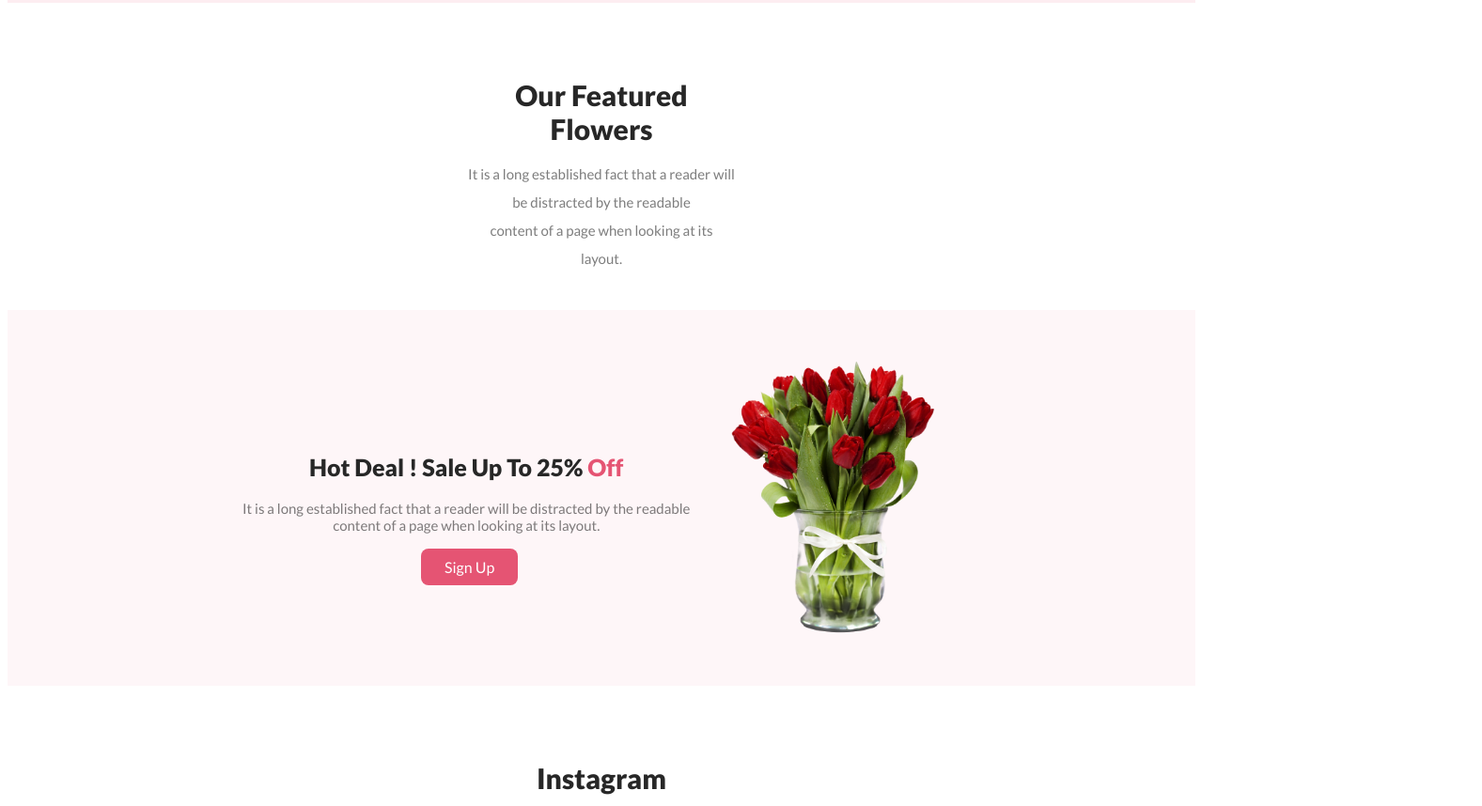
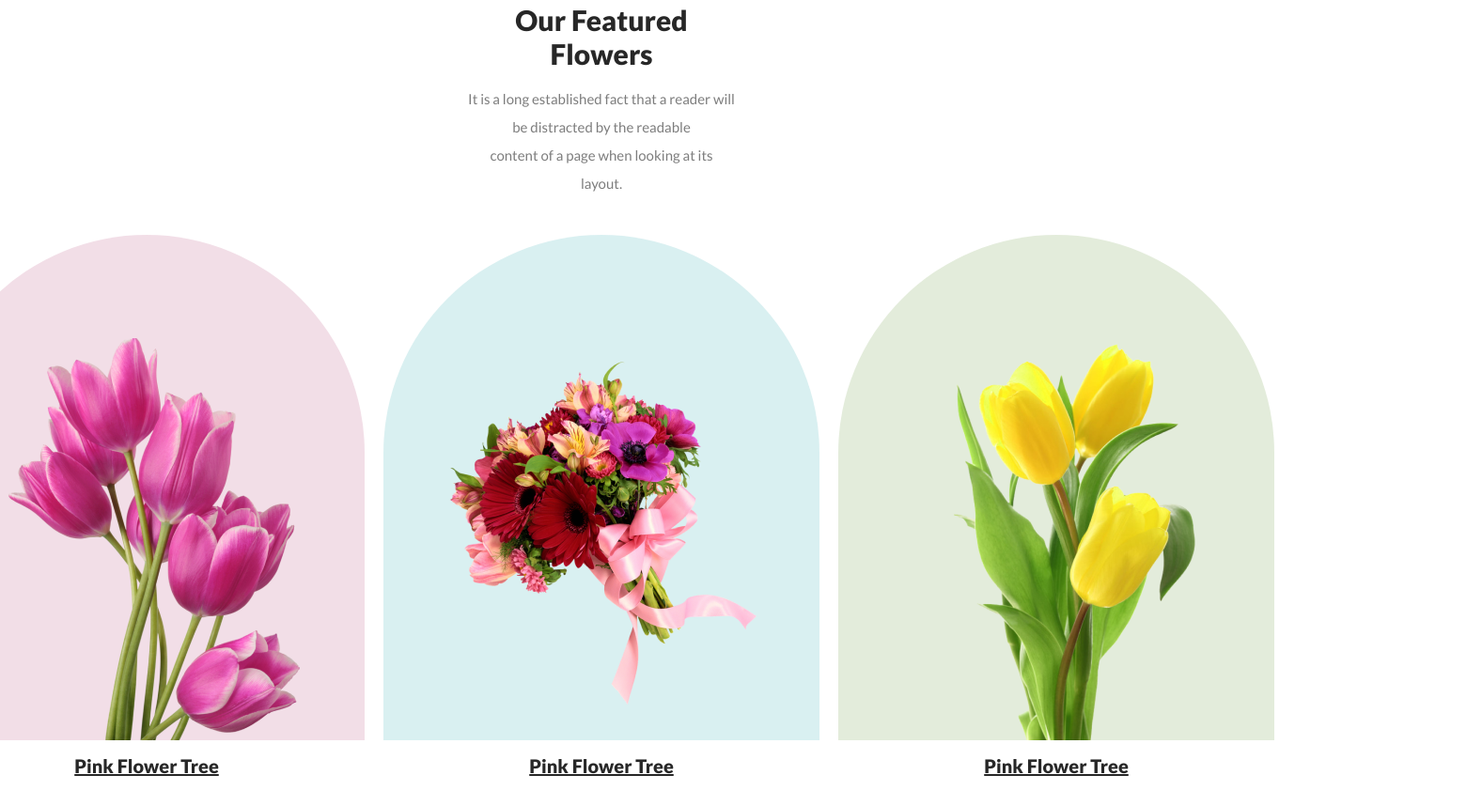
Before and after one commit to Hridooyislam/Assignment_1, a plain HTML site: page index.html in a window 1280 px wide. Shown: the part 805-1663 px from the top of the page at 94% size, 1577 px wide, since content can reach past the window. Drawn offline with Linux system fonts and the light colour scheme.

Commit message:
Final commit

```diff
--- a/index.html
+++ b/index.html
@@ -26,6 +26,26 @@
                 <h2 class="title">Our Featured Flowers</h2>
                 <p class="discrip">It is a long established fact that a reader will be distracted by the readable <br> content of a page when looking at its layout.</p>
             </div>
+            <div class="f_flower">
+                <div>
+                    <div class="bg1">
+                        <img class="pink-1 " src="./Flower Asset/pngwing 6.png" alt="">
+                    </div>
+                    <p class="f-f-p">Pink Flower Tree</p>
+                </div>
+                <div>
+                    <div class="bg2">
+                        <img class="pink-2" src="./Flower Asset/pngwing 5.png" alt="">
+                    </div>
+                    <p class="f-f-p">Pink Flower Tree</p>
+                </div>
+                <div>
+                    <div class="bg3">
+                        <img class="pink-3" src="./Flower Asset/pngwing 7.png" alt="">
+                    </div>
+                    <p class="f-f-p">Pink Flower Tree</p>
+                </div>
+            </div>
         </section>
         <section class="hot_deal">
             <div>
@@ -48,6 +68,7 @@
                     <div class="img"><img src="./Flower Asset/Rectangle 4.png" alt=""></div>
                     <div class="img"><img src="./Flower Asset/Rectangle 5.png" alt=""></div>
                     <div class="img"><img src="./Flower Asset/Rectangle 6.png" alt=""></div>
+                </ul>
             </div>
         </section>
         <section class="bg">
--- a/style.css
+++ b/style.css
@@ -4,21 +4,21 @@ header{
     display: flex;
     padding: 0px 0 0 230px;
     justify-content: space-between;
-    height: 100vh;
+    height: 90vh;
     align-items: center;
 }
 .intro_1{
     color: #272727;
     font-family: Lato ;
     font-weight: 800;
-    font-size: 35px;
-    margin-bottom: -5px;
+    font-size: 65px;
+    margin-bottom: 0px;
 }
 .intro_small{
     /* margin-top: 0; */
     color: rgba(39, 39, 39, 0.60);
     font-family: Lato;
-    font-size: 10px;
+    font-size: 14px;
     text-align: justify;
     /* margin-bottom: 32; */
 }
@@ -32,11 +32,11 @@ header{
     font-family: Lato;
 }
 .image_1{
-    margin-top: 95px;
+    margin-top: 90px;
     width: auto;
-    height: 650px;
+    height: 582px;
     margin-bottom: 0px;
-    /* padding: 50px 240px 0 1045px; */
+    margin-right: 35px;
 }
 /* Main Section-1 &3  */
 .featured_f{
@@ -114,20 +114,71 @@ header{
 .off{
     color: rgba(229, 84, 115, 1);
 }
+.f_flower{
+    display: flex;
+    gap: 20px;
+    justify-content: center;
+    margin-bottom: 70px;
+
+}
+.bg1{
+    width: 464px;
+    height: 538px;
+    border-radius: 300px 300px 0px 0px;
+    background: rgba(167, 33, 98, 0.15);
+}
+.pink-1{
+    margin-top: 110px;
+    margin-left: 85px;
+    width: 310px;
+    height: 428px;
+}
+.bg2{
+    width: 464px;
+    height: 538px;
+    border-radius: 300px 300px 0px 0px;
+    background: rgba(5, 151, 160, 0.15);
+}
+.pink-2{
+    width: 370px;
+    height: 370px;
+    margin-top: 130px;
+    margin-left: 55px;
+}
+.bg3{
+    width: 464px;
+    height: 538px;
+    border-radius: 300px 300px 0px 0px;
+    background: rgba(71, 125, 17, 0.15);
+}
+.pink-3{
+    width: 314px;
+    height: 471px;
+    margin-top: 67px;
+    margin-left: 90px;
+}
+.f-f-p{
+    margin-top: 10px;
+    color: #272727;
+    text-align: center;
+    font-family: Lato;
+    font-size: 20px;
+    font-weight: 700;
+    line-height: 35px;
+    text-decoration-line: underline;
+}
 /* section-4 */
-.sec_img{
-    padding: 0 20px 0 20px;
-}
 .images{
     padding: 0px 400px 0px 400px;
     display: flex;
     gap: 20px;
     justify-content: center;
-    margin-bottom: 250px;
+    margin-bottom: 85px;
 }
 .img{
-    width: 150;
-    height: 204px;
+    width: 342px;
+    height: 396px;
+    flex-shrink: 0;
 
 }
 .bg{
@@ -135,11 +186,15 @@ header{
     background-repeat: no-repeat;
     background-position: center;
     height: 50vh;
-    margin-bottom: 60px;
-    padding:0px 140px 0px 140px;
+    width: 191.5vh;
+    margin-bottom: 80px;
+    margin-left: 37px;
+    border-radius: 8px;
+    /* padding:0px 140px 0px 400px; */
 }
 .l_sec{
     padding: 180px 0 0 0px;
+    justify-content: center;
 }
 .l_sec_t{
 
@@ -187,12 +242,13 @@ header{
     margin-left: 10px;
 }
 .sub-m{
-    padding: 0 0 0 350px;
+    justify-content: center;
     display: flex;
 }
 .footer{
     background-color: black;
     height: 50vh;
+    background-size: cover;
 }
 .footer_div{
     padding: 100px ;
@@ -203,7 +259,7 @@ header{
     font-size: 30px;
     font-family: Lato;
     font-weight: 800;
-    margin-bottom: 0px;
+    margin-bottom: 0;
 
 }
 .footer_shop{
```
